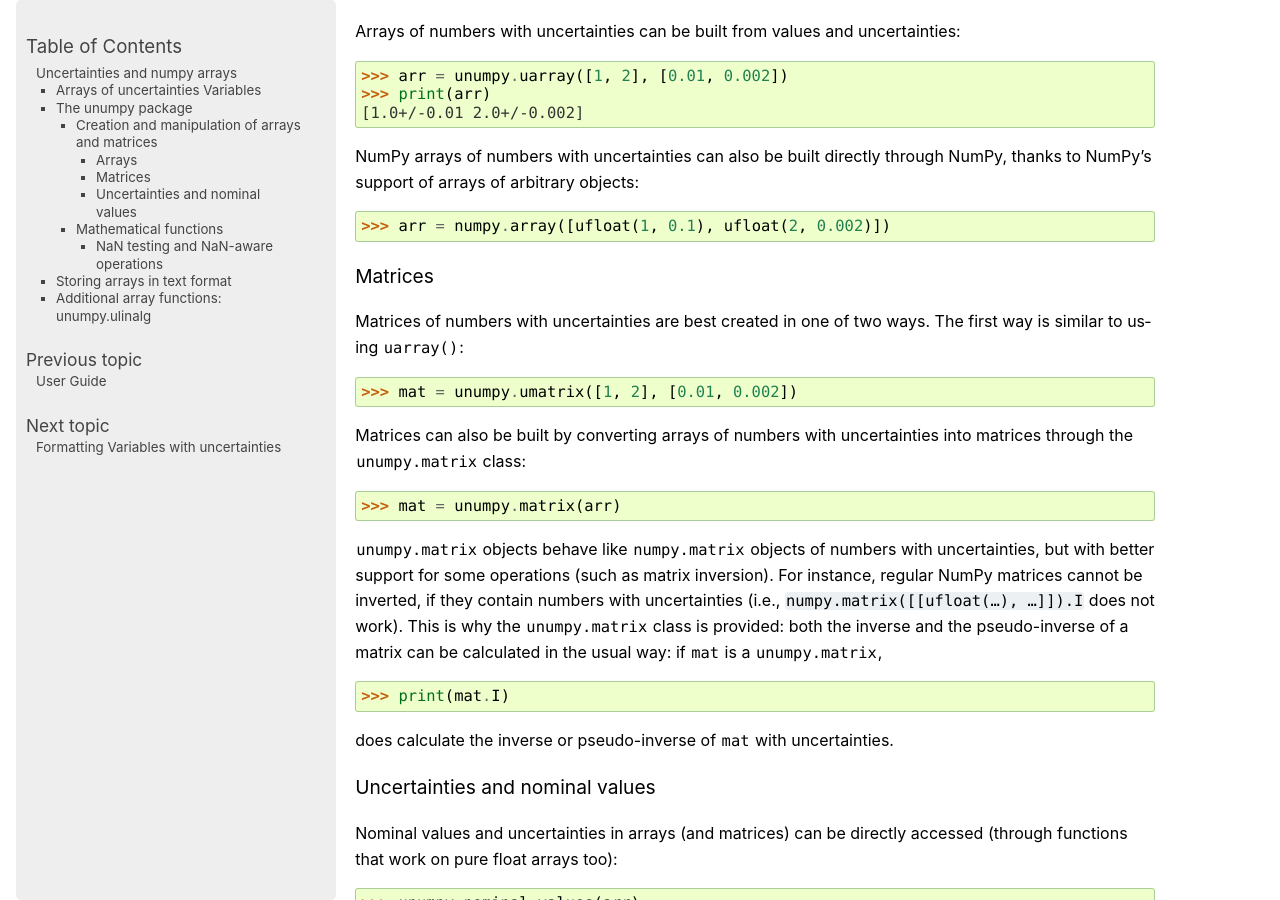
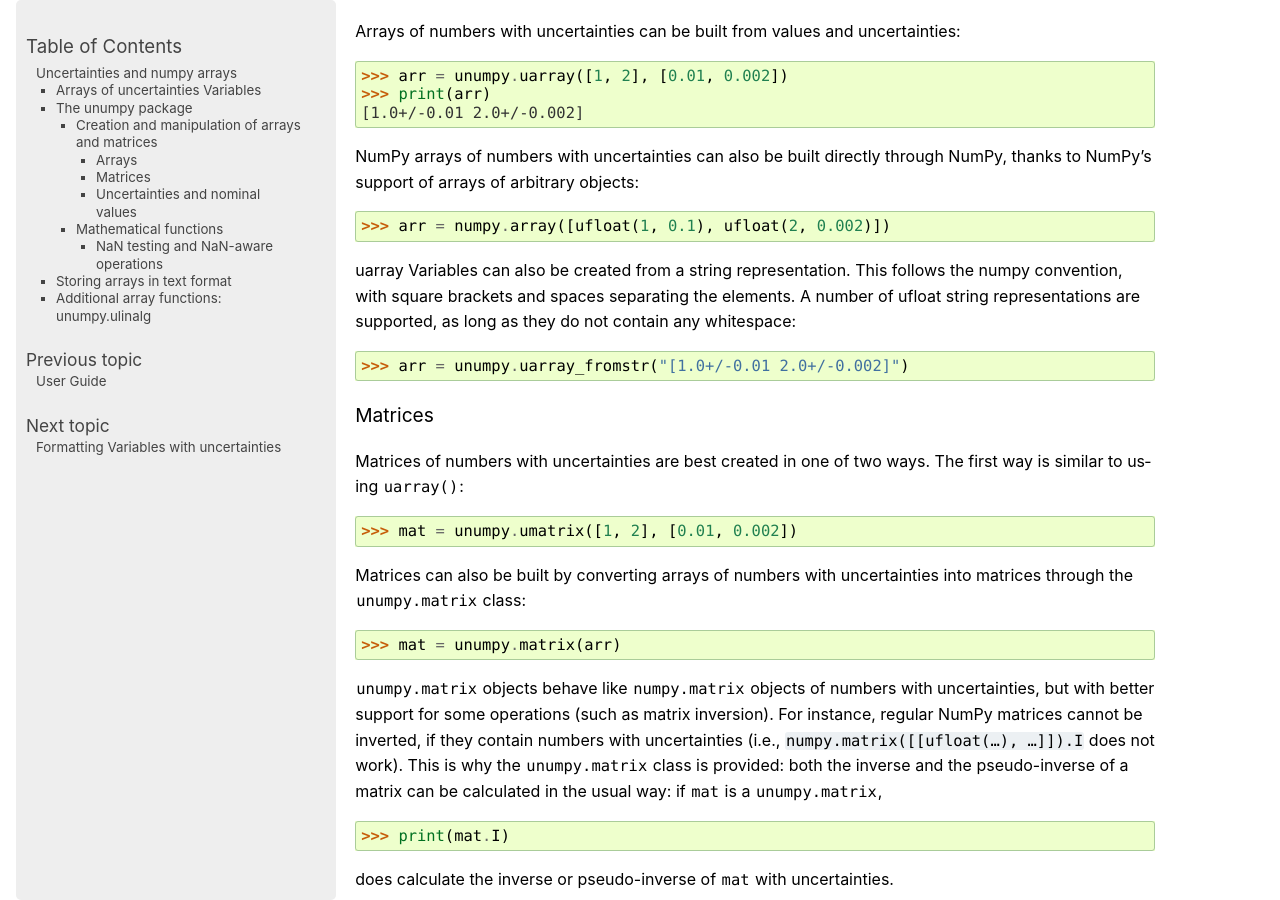
Before and after one commit to lmfit/uncertainties, a Sphinx documentation site: the page built from doc/numpy_guide.rst, in a window 1280 px wide and 900 px high, scrolled down 928 px. Built offline with Sphinx 7.4.7, drawn with Linux system fonts in a browser that asks for light colours; pages that are not in the unit, such as notebooks, are missing from menus; the version number could not be read and is left out.

Commit message:
Add documentation of uarray creation from string representation

```diff
--- a/doc/numpy_guide.rst
+++ b/doc/numpy_guide.rst
@@ -73,6 +73,13 @@ NumPy arrays of numbers with uncertainties can also be built directly
 through NumPy, thanks to NumPy's support of arrays of arbitrary objects:
 
 >>> arr = numpy.array([ufloat(1, 0.1), ufloat(2, 0.002)])
+
+uarray Variables can also be created from a string representation. This follows the
+numpy convention, with square brackets and spaces separating the elements. A number of
+ufloat string representations are supported, as long as they do not contain any
+whitespace:
+
+>>> arr = unumpy.uarray_fromstr("[1.0+/-0.01 2.0+/-0.002]")
 
 .. index::
    single: matrices; creation and manipulation
```
